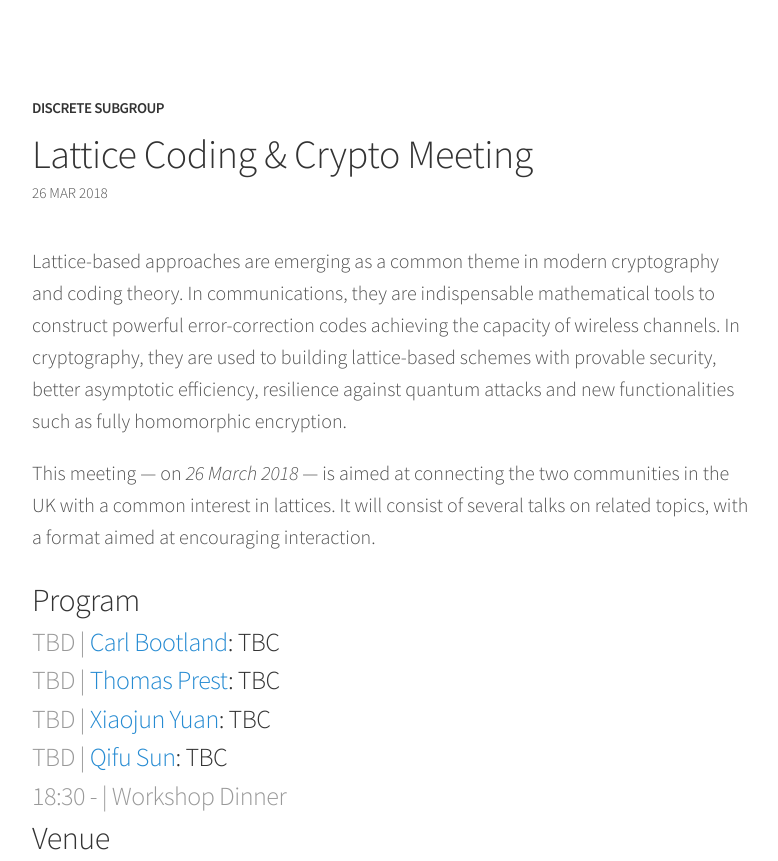
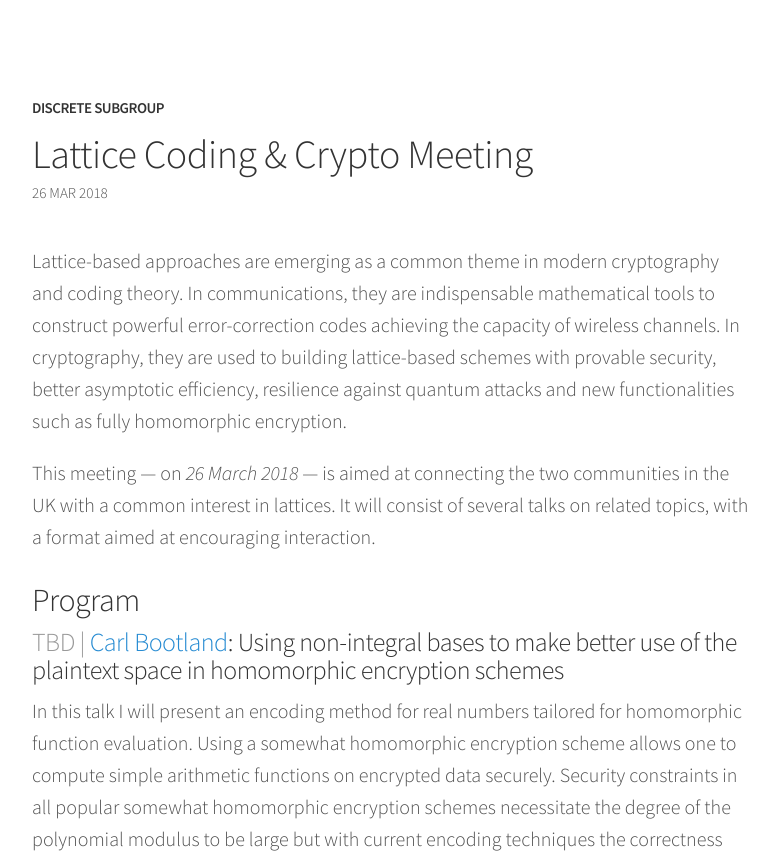
Before and after one commit to malb/discrete-subgroup, a Jekyll site: the page built from _posts/2018-03-26-lattice-meeting.md, in a window 1280 px wide and 1400 px high. Shown: the top 861 px of the window, without its empty margins (248-1026 px from the left). Built offline with Jekyll 4.4.1, drawn with Linux system fonts in a browser that asks for light colours; nearby versions of some CDN libraries; some of the changed text lies outside the part shown.

Commit message:
Carl's blurb

```diff
--- a/_posts/2018-03-26-lattice-meeting.md
+++ b/_posts/2018-03-26-lattice-meeting.md
@@ -9,7 +9,13 @@ This meeting — on *26 March 2018* — is aimed at connecting the two communiti
 
 ## Program ##
 
-### <span> TBD | [Carl Bootland](https://www.esat.kuleuven.be/cosic/carl-bootland/)</span>: TBC ###
+### <span> TBD | [Carl Bootland](https://www.esat.kuleuven.be/cosic/carl-bootland/)</span>: Using non-integral bases to make better use of the plaintext space in homomorphic encryption schemes ###
+
+In this talk I will present an encoding method for real numbers tailored for homomorphic function evaluation. Using a somewhat homomorphic encryption scheme allows one to compute simple arithmetic functions on encrypted data securely. Security constraints in all popular somewhat homomorphic encryption schemes necessitate the degree of the polynomial modulus to be large but with current encoding techniques the correctness requirement allows for much smaller values. As a result much of the plaintext space is left unused when using these encoding techniques. Our new generic encoding method uses expansions with respect to a non-integral base which allows one to exploit the full extent of the available plaintext space and reduces the growth of the coefficients when performing operations. This leads to better parameters and faster homomorphic function evaluation.
+
+Joint work with Charlotte Bonte, Joppe W. Bos, Wouter Castryk, Ilia Iliashenko, Frederik Vercauteren:
+
+Charlotte Bonte, Carl Bootland, Joppe W. Bos, Wouter Castryck, Ilia Iliashenko, Frederik Vercauteren, [Faster Homomorphic Function Evaluation using Non-Integral Base Encoding](https://eprint.iacr.org/2017/333), In Workshop on Cryptographic Hardware and Embedded Security, Lecture Notes in Computer Science, Springer-Verlag, pages 579–600, 2017.
 
 ### <span> TBD | [Thomas Prest](https://www.di.ens.fr/~prest/)</span>: TBC ###
 
```
